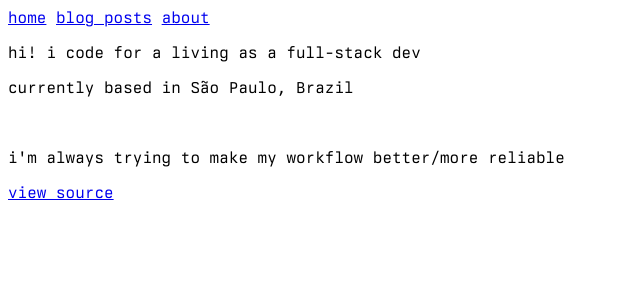
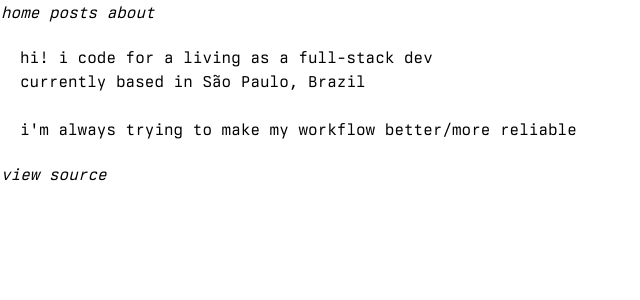
Before and after one commit to gusluchetti/portfolio, a SvelteKit app: page / in a window 1280 px wide. Shown: the top 300 px of the page, without its empty margins (0-640 px from the left). Built offline with nearby package versions, Linux system fonts and the light colour scheme.

Commit message:
feat: better navbar

```diff
--- a/src/routes/+layout.svelte
+++ b/src/routes/+layout.svelte
@@ -1,11 +1,20 @@
-<header>
+<script lang="ts">
+	import '../app.css';
+	export const active = false;
+</script>
+
+<header class="italic flex flex-row gap-5 border border-white">
 	<nav>
-		<a href="/">home</a>
-		<a href="/blog">blog posts</a>
-		<a href="/about">about</a>
+		<a class:active href="/">home</a>
+		<a class:active href="/blog">posts</a>
+		<a class:active href="/about">about</a>
 	</nav>
 </header>
-<slot />
-<footer>
+
+<main>
+	<slot />
+</main>
+
+<footer class="italic flex flex-row gap-5 border border-white">
 	<a href="https://github.com/gusluchetti/portfolio">view source</a>
 </footer>
```
